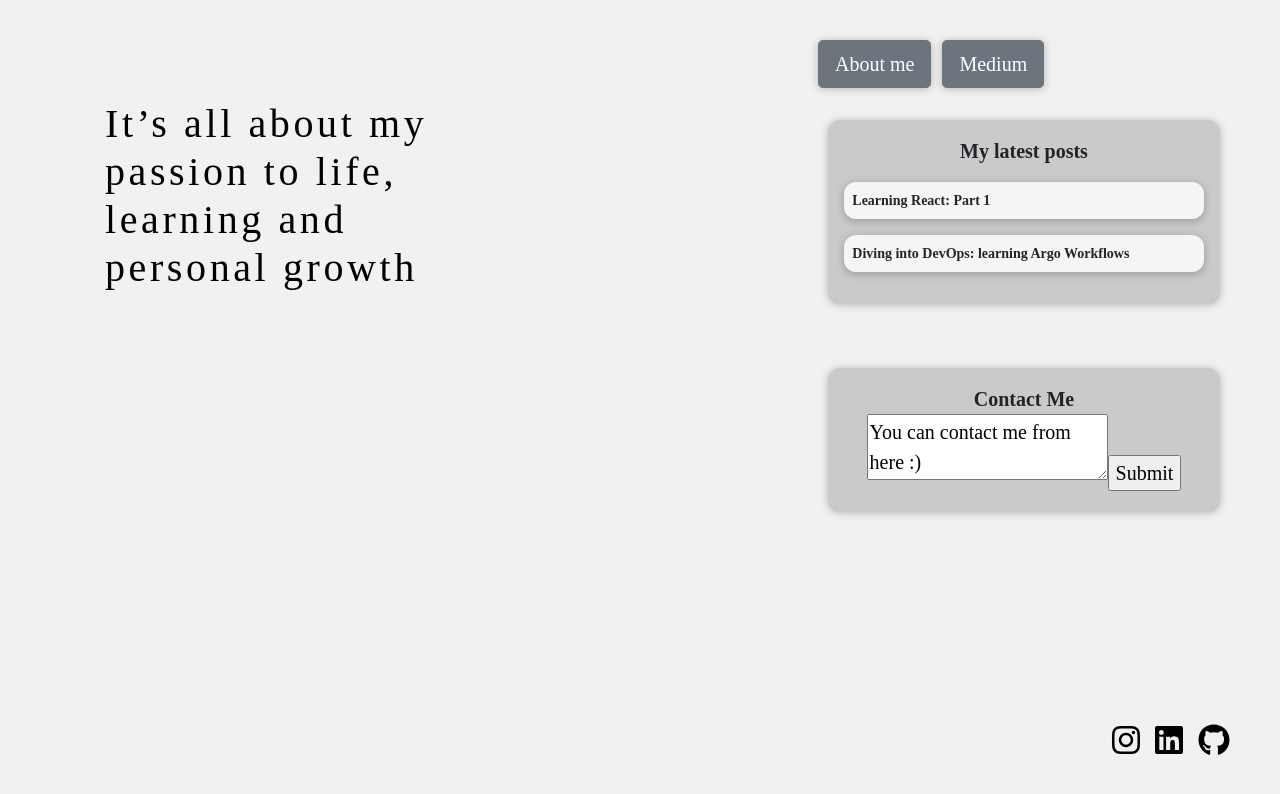
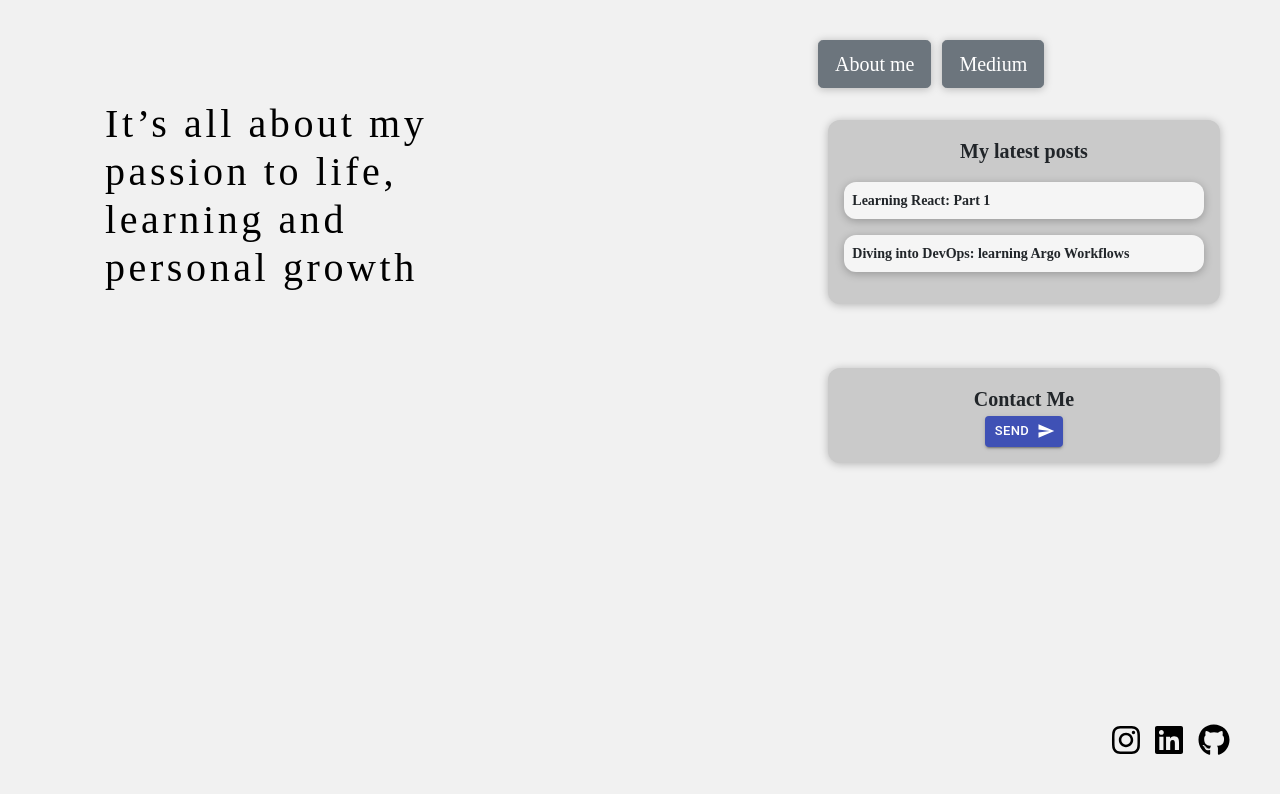
Before and after one commit to olesiaMartushkanova/react-typescript-blog, a React (Create React App) app in the folder my-app/: page / in a window 1280 px wide. Shown: the top 794 px of the page. Built offline with nearby package versions, Linux system fonts and the light colour scheme; a web font is replaced by a local one.

Commit message:
learning material ui

```diff
--- a/my-app/package.json
+++ b/my-app/package.json
@@ -3,6 +3,8 @@
   "version": "0.1.0",
   "private": true,
   "dependencies": {
+    "@material-ui/core": "^4.11.3",
+    "@material-ui/icons": "^4.11.2",
     "@testing-library/jest-dom": "^5.11.4",
     "@testing-library/react": "^11.1.0",
     "@testing-library/user-event": "^12.1.10",
@@ -10,9 +12,11 @@
     "@types/node": "^12.0.0",
     "@types/react": "^17.0.0",
     "@types/react-dom": "^17.0.0",
+    "fontsource-roboto": "^4.0.0",
     "react": "^17.0.1",
     "react-dom": "^17.0.1",
     "react-scripts": "4.0.3",
+    "remove": "^0.1.5",
     "typescript": "^4.1.2",
     "web-vitals": "^1.0.1"
   },
--- a/my-app/src/App.tsx
+++ b/my-app/src/App.tsx
@@ -1,5 +1,5 @@
 import { BrowserRouter as Router, Switch, Route } from 'react-router-dom';
-import { ABOUT_ME_PATH, HOME_PATH, MEDIUM_PATH } from './constants';
+import { ABOUT_ME_PATH, HOME_PATH } from './constants';
 import AboutMe from './pages/AboutMe/AboutMe';
 import Home from './pages/Home/Home';
 
--- a/my-app/src/components/ContactForm/ContactForm.css
+++ b/my-app/src/components/ContactForm/ContactForm.css
@@ -13,3 +13,8 @@
   text-align: center;
   font-weight: bold;
 }
+
+.submitButton {
+  font-size: 10px;
+  background-color: green;
+}
--- a/my-app/src/components/ContactForm/ContactForm.tsx
+++ b/my-app/src/components/ContactForm/ContactForm.tsx
@@ -1,42 +1,15 @@
-import React from 'react';
 import './ContactForm.css';
+import SubmitButton from './SubmitButton';
 
-class ContactForm extends React.Component<{}, { value: string }> {
-  constructor(props: any) {
-    super(props);
-    this.state = {
-      value: 'You can contact me from here :)',
-    };
-
-    this.handleChange = this.handleChange.bind(this);
-    this.handleSubmit = this.handleSubmit.bind(this);
-  }
-
-  handleChange(event: any) {
-    this.setState({ value: event.target.value });
-  }
-
-  handleSubmit(event: any) {
-    alert(
-      'Thank you! I will reply you in the next couple of days!' +
-        this.state.value
-    );
-    event.preventDefault();
-  }
-
-  render() {
-    return (
-      <div className='contactForm'>
-        Contact Me
-        <form onSubmit={this.handleSubmit}>
-          <label>
-            <textarea value={this.state.value} onChange={this.handleChange} />
-          </label>
-          <input type='submit' value='Submit' />
-        </form>
+const ContactForm = () => {
+  return (
+    <div className='contactForm'>
+      Contact Me
+      <div>
+        <SubmitButton />
       </div>
-    );
-  }
-}
+    </div>
+  );
+};
 
 export default ContactForm;
--- /dev/null
+++ b/my-app/src/components/ContactForm/SubmitButton.tsx
@@ -0,0 +1,23 @@
+import Button from '@material-ui/core/Button';
+import '../MainButton/MainButton.css';
+import Send from '@material-ui/icons/Send';
+import green from '@material-ui/core/colors/green';
+
+const SubmitButton = () => {
+  const primary = green[600] as any;
+
+  return (
+    <div>
+      <Button
+        className='submitButton'
+        color='primary'
+        variant='contained'
+        endIcon={<Send>Send</Send>}
+        size='small'>
+        Send
+      </Button>
+    </div>
+  );
+};
+
+export default SubmitButton;
--- a/my-app/src/components/MainButton/MainButton.tsx
+++ b/my-app/src/components/MainButton/MainButton.tsx
@@ -5,7 +5,7 @@ import Button from 'react-bootstrap/Button';
 import 'bootstrap/dist/css/bootstrap.min.css';
 
 const MainButton = (props: IMainButton) => {
-  const { text, className, path, variant, size } = props;
+  const { text, className, path } = props;
 
   const history = useHistory();
   const buttonHandler = () => {
@@ -15,8 +15,8 @@ const MainButton = (props: IMainButton) => {
   return (
     <Button
       className={className}
-      variant={variant ? variant : 'secondary'}
-      size={size ? size : 'lg'}
+      variant='secondary'
+      size='lg'
       onClick={buttonHandler}>
       {text}
     </Button>
--- a/my-app/src/components/MediumButton/MediumButton.tsx
+++ b/my-app/src/components/MediumButton/MediumButton.tsx
@@ -4,7 +4,7 @@ import '../MainButton/MainButton.css';
 import { IMainButton } from '../../types';
 
 const MediumButton = (props: IMainButton) => {
-  const { text, variant, size, path } = props;
+  const { path } = props;
 
   const buttonHandler = () => {
     window.open(path, '_blank');
@@ -14,9 +14,9 @@ const MediumButton = (props: IMainButton) => {
     <Button
       onClick={buttonHandler}
       className='mainButton'
-      variant={variant ? variant : 'secondary'}
-      size={size ? size : 'lg'}>
-      {text}
+      variant='secondary'
+      size='lg'>
+      Medium
     </Button>
   );
 };
--- a/my-app/src/components/SocialFollow/SocialFollow.tsx
+++ b/my-app/src/components/SocialFollow/SocialFollow.tsx
@@ -4,7 +4,7 @@ import './SocialFollow.css';
 
 const SocialFollow = ({ props }: any) => {
   return props.map((socialButton: ISocialFollow) => (
-    <a href={socialButton.path} target='_blank'>
+    <a href={socialButton.path} rel='noreferrer' target='_blank'>
       <FontAwesomeIcon
         icon={socialButton.icon}
         className={socialButton.className}
--- a/my-app/src/pages/Home/Home.tsx
+++ b/my-app/src/pages/Home/Home.tsx
@@ -30,7 +30,7 @@ const Home = () => {
               text='About me'
               path={ABOUT_ME_PATH}
             />
-            <MediumButton path={MEDIUM_PATH} text='Medium' />
+            <MediumButton path={MEDIUM_PATH} />
           </div>
 
           <div className='latestPostsContainer'>
--- a/my-app/src/types.ts
+++ b/my-app/src/types.ts
@@ -1,7 +1,7 @@
 import { FontAwesomeIconProps } from '@fortawesome/react-fontawesome';
 
 export interface IMainButton {
-  text: string;
+  text?: string;
   className?: string;
   path?: string;
   variant?: string;
```
Also changed, not shown: my-app/tsconfig.json (+5 -2 lines), my-app/src/components/ContactForm/SubmitButton.css (deleted), 1 other file (tests, documents, lock files or other folders).
